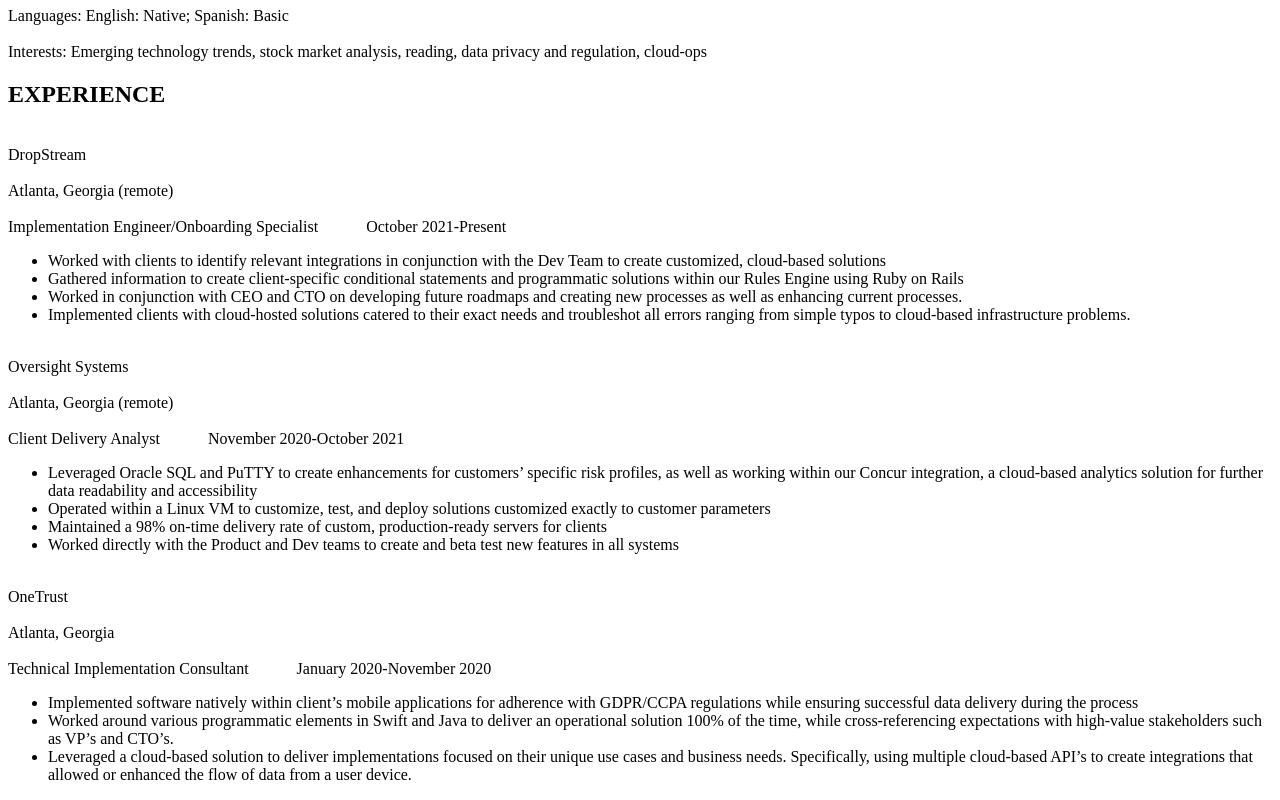
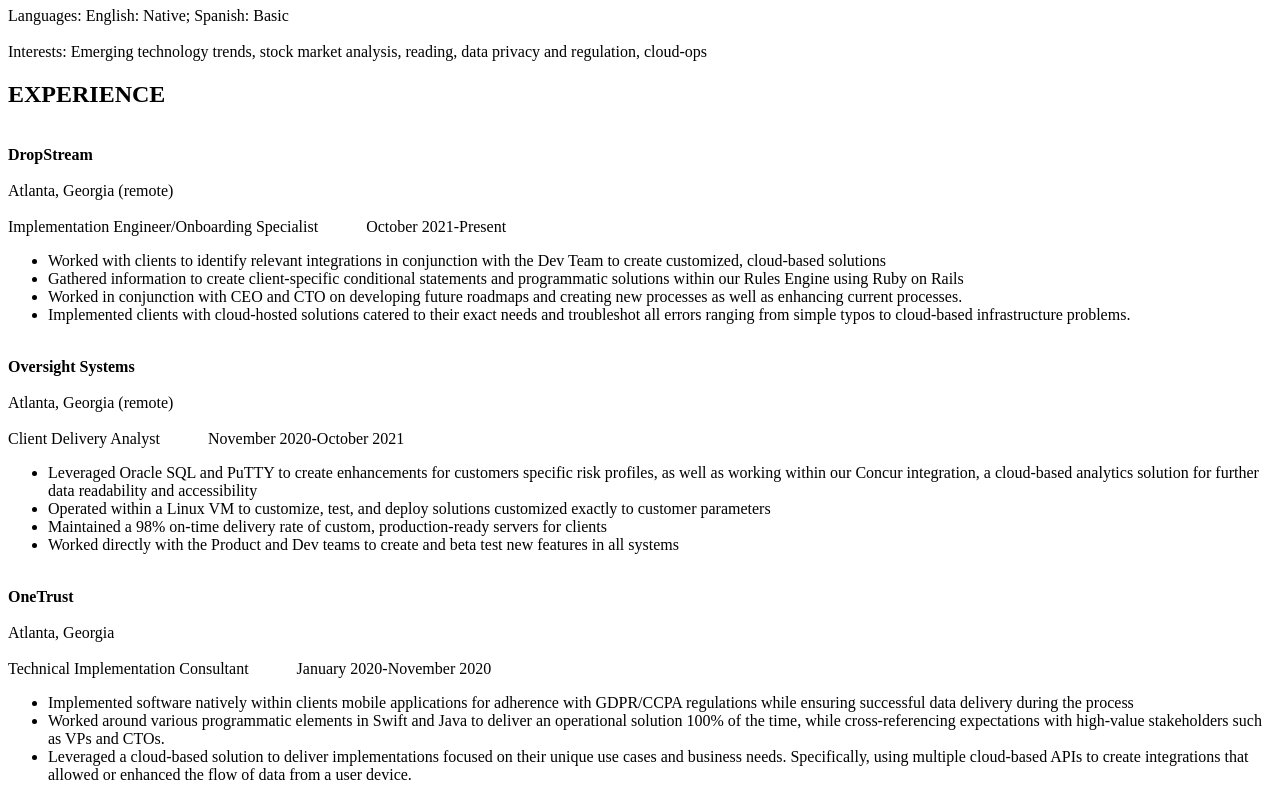
Before and after one commit to nal38141/Resume, a plain HTML site: page index.html in a window 1280 px wide. Shown: the part 625-1425 px from the top of the page. Drawn offline with Linux system fonts and the light colour scheme.

Commit message:
Update index.html

```diff
--- a/index.html
+++ b/index.html
@@ -6,11 +6,11 @@
 
 <h2>EDUCATION</h2>
 
-<br>UNIVERSITY OF IOWA, Tippie College of Business&emsp;&emsp;&emsp;Iowa City, Iowa</br>
-<br>MBA w/ cert in Finance&emsp;&emsp;&emsp;&emsp;&emsp;&emsp;&emsp;&emsp;&emsp;August 2021 (in progress)</br>
+<br>UNIVERSITY OF IOWA, Tippie College of Business&emsp;&emsp;&emsp;&emsp;&emsp;Iowa City, Iowa</br>
+<br>MBA w/ cert in Finance&emsp;&emsp;&emsp;&emsp;&emsp;&emsp;&emsp;&emsp;&emsp;&emsp;&emsp;&emsp;&emsp;&emsp;&emsp;August 2021 (in progress)</br>
 
 <br>UNIVERSITY OF GEORGIA, Terry College of Business&emsp;&emsp;&emsp;Athens, Georgia</br>
-<br>BBA – Management Information Systems&emsp;&emsp;&emsp;August 2014-December 2019</br>
+<br>BBA-Management Information Systems&emsp;&emsp;&emsp;&emsp;&emsp;&emsp;&emsp;August 2014-December 2019</br>
 
 <h2>SKILLS/INTERESTS</h2>
 
@@ -22,7 +22,7 @@
 
 <h2>EXPERIENCE</h2>
 
-<br>DropStream </br>
+<strong><br>DropStream </br></strong>
 <br>Atlanta, Georgia (remote)</br>
 <br>Implementation Engineer/Onboarding Specialist&emsp;&emsp;&emsp;October 2021-Present</br>
 <ul style=“list-style-type:square”>
@@ -35,12 +35,12 @@
 
 <li>Implemented clients with cloud-hosted solutions catered to their exact needs and troubleshot all errors ranging from simple typos to cloud-based infrastructure problems.</li>
 </ul>
-<br>Oversight Systems</br>
+<strong><br>Oversight Systems</br></strong>
 <br>Atlanta, Georgia (remote)</br>
 <br>Client Delivery Analyst&emsp;&emsp;&emsp;November 2020-October 2021</br>
 <ul style=“list-style-type:square”>
 
-<li>Leveraged Oracle SQL and PuTTY to create enhancements for customers’ specific risk profiles, as well as working within our Concur integration, a cloud-based analytics solution for further data readability and accessibility</li>
+<li>Leveraged Oracle SQL and PuTTY to create enhancements for customers specific risk profiles, as well as working within our Concur integration, a cloud-based analytics solution for further data readability and accessibility</li>
 
 <li>Operated within a Linux VM to customize, test, and deploy solutions customized exactly to customer parameters</li>
 
@@ -48,14 +48,14 @@
 
 <li>Worked directly with the Product and Dev teams to create and beta test new features in all systems</li>
 </ul>
-<br>OneTrust</br>
+<strong><br>OneTrust</br></strong>
 <br>Atlanta, Georgia</br>
 <br>Technical Implementation Consultant&emsp;&emsp;&emsp;January 2020-November 2020</br>
 <ul style=“list-style-type:square”>
 
-<li>Implemented software natively within client’s mobile applications for adherence with GDPR/CCPA regulations while ensuring successful data delivery during the process</li>
+<li>Implemented software natively within clients mobile applications for adherence with GDPR/CCPA regulations while ensuring successful data delivery during the process</li>
 
-<li>Worked around various programmatic elements in Swift and Java to deliver an operational solution 100% of the time, while cross-referencing expectations with high-value stakeholders such as VP’s and CTO’s.</li>
+<li>Worked around various programmatic elements in Swift and Java to deliver an operational solution 100% of the time, while cross-referencing expectations with high-value stakeholders such as VPs and CTOs.</li>
 
-<li>Leveraged a cloud-based solution to deliver implementations focused on their unique use cases and business needs. Specifically, using multiple cloud-based API’s to create integrations that allowed or enhanced the flow of data from a user device.</li>
+<li>Leveraged a cloud-based solution to deliver implementations focused on their unique use cases and business needs. Specifically, using multiple cloud-based APIs to create integrations that allowed or enhanced the flow of data from a user device.</li>
 </ul>
```
